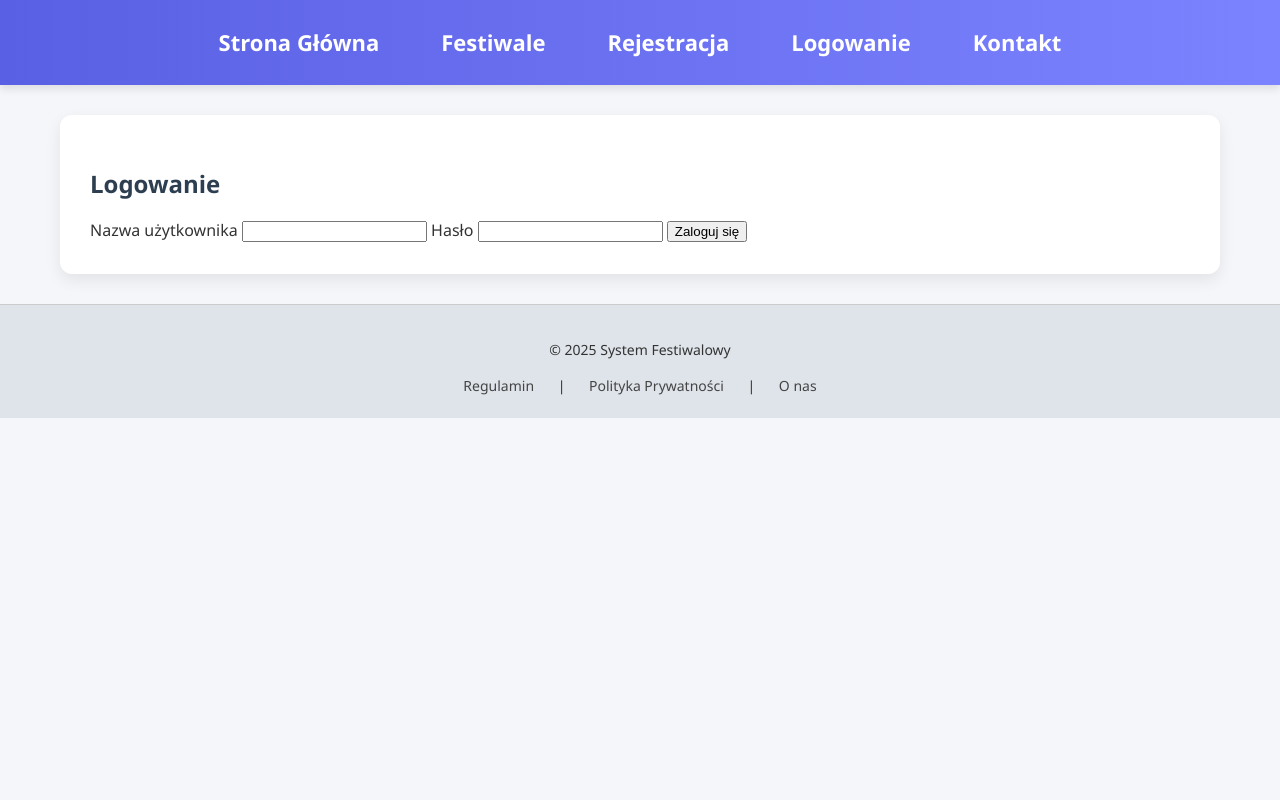
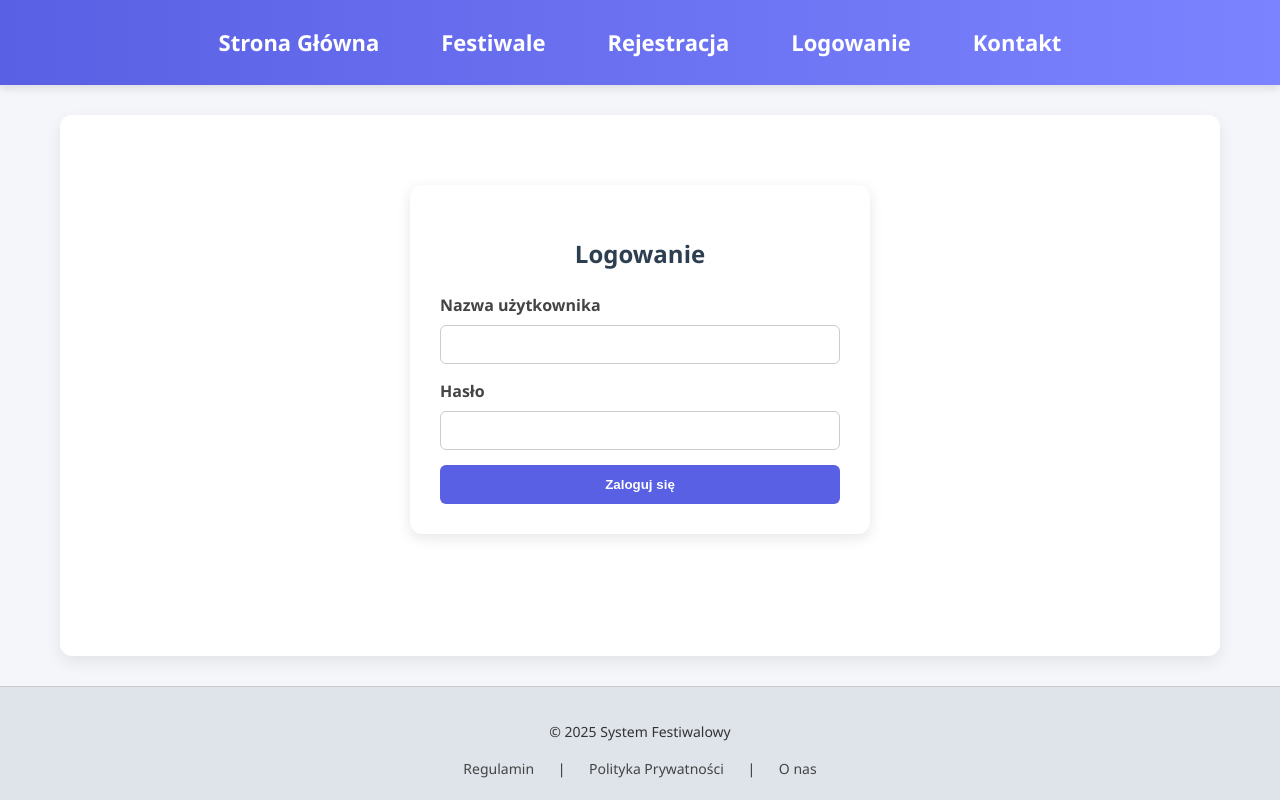
Before and after one commit to GGTeacherOP/Festiwal_Godzwon_Latawiec, a PHP site: page /logowanie.html in a window 1280 px wide. Run offline with PHP 8.4, Linux system fonts and the light colour scheme.

Commit message:
dorobeinie styli do rejestracji oraz logowania i poprawienie paru innych rzeczy

```diff
--- a/Style.css
+++ b/Style.css
@@ -6,7 +6,7 @@ body {
     line-height: 1.6;
     height: 100%;
 }
-
+/*ladnie ogarnia stopke na dol strony*/
 .wrapper {
     min-height: 100vh;
     display: flex;
@@ -40,7 +40,6 @@ nav ul li a {
     font-weight: bold;
     padding: 10px 16px;
     border-radius: 8px;
-    transition: background-color 0.3s, color 0.3s, transform 0.2s;
 }
 
 nav ul li a:hover {
@@ -72,7 +71,6 @@ h1, h2 {
 ul {
     padding-left: 25px;
 }
-
 footer {
     background-color: #dfe4ea;
     text-align: center;
@@ -88,10 +86,59 @@ footer a {
     margin: 0 8px;
     padding: 6px 12px;
     border-radius: 6px;
-    transition: background-color 0.3s, color 0.3s;
 }
 
 footer a:hover {
     background-color: rgba(0, 0, 0, 0.05);
     color: #7c2ae8;
 }
+
+/* dla formularza rejestracji oraz logowania*/
+.form-container {
+    max-width: 400px;
+    margin: 40px auto;
+    padding: 30px;
+    background-color: white;
+    border-radius: 12px;
+    box-shadow: 0 4px 14px rgba(0, 0, 0, 0.1);
+}
+
+.form-container h2 {
+    text-align: center;
+    color: #2c3e50;
+    margin-bottom: 20px;
+}
+
+.form-container form {
+    display: flex;
+    flex-direction: column;
+}
+
+.form-container label {
+    margin-bottom: 6px;
+    font-weight: bold;
+    color: #444;
+}
+
+
+.form-container input {
+    padding: 10px;
+    border: 1px solid #ccc;
+    border-radius: 6px;
+    margin-bottom: 15px;
+    font-size: 15px;
+}
+
+.form-container button {
+    padding: 12px;
+    background-color: #5a60e3;
+    color: white;
+    border: none;
+    border-radius: 6px;
+    font-weight: bold;
+    cursor: pointer;
+}
+
+.form-container button:hover {
+    background-color: #4348c1;
+}
--- a/index.html
+++ b/index.html
@@ -13,7 +13,7 @@
                 <ul>
                     <li><a href="index.html">Strona Główna</a></li>
                     <li><a href="festiwale.html">Festiwale</a></li>
-                    <li><a href="rejestracja.html">Rejestracja</a></li>
+                    <li><a href="rejestracje.html">Rejestracja</a></li>
                     <li><a href="logowanie.html">Logowanie</a></li>
                     <li><a href="kontakt.html">Kontakt</a></li>
                 </ul>
@@ -24,7 +24,9 @@
                 <h1>Witamy w Systemie Festiwalowym</h1>
                 <p>Organizuj i uczestnicz w najlepszych wydarzeniach! Przeglądaj festiwale, zapisuj się i zarządzaj swoim kontem.</p>
             </section>
-
+             <section class="cytaty">
+                <!-- cytaty ktore sie przemieniaja (zamiast podstrony)-->
+             </section>
             <section>
                 <h2>Nadchodzące festiwale</h2>
                 <ul>
--- a/kontakt.html
+++ b/kontakt.html
@@ -12,7 +12,7 @@
             <ul>
                 <li><a href="index.html">Strona Główna</a></li>
                 <li><a href="festiwale.html">Festiwale</a></li>
-                <li><a href="rejestracja.html">Rejestracja</a></li>
+                <li><a href="rejestracje.html">Rejestracja</a></li>
                 <li><a href="logowanie.html">Logowanie</a></li>
                 <li><a href="kontakt.html">Kontakt</a></li>
             </ul>
--- a/logowanie.html
+++ b/logowanie.html
@@ -7,12 +7,13 @@
     <link rel="stylesheet" href="Style.css">
 </head>
 <body>
+    <div class="wrapper">
         <header>
             <nav>
                 <ul>
                     <li><a href="index.html">Strona Główna</a></li>
                     <li><a href="festiwale.html">Festiwale</a></li>
-                <li><a href="rejestracja.html">Rejestracja</a></li>
+                    <li><a href="rejestracje.html">Rejestracja</a></li>
                     <li><a href="logowanie.html">Logowanie</a></li>
                     <li><a href="kontakt.html">Kontakt</a></li>
                 </ul>
@@ -39,5 +40,6 @@
             <a href="#">Polityka Prywatności</a> |
             <a href="o-nas.html">O nas</a>
         </footer>
+    </div>
 </body>
 </html>
--- a/o-nas.html
+++ b/o-nas.html
@@ -12,7 +12,7 @@
             <ul>
                 <li><a href="index.html">Strona Główna</a></li>
                 <li><a href="festiwale.html">Festiwale</a></li>
-                <li><a href="rejestracja.html">Rejestracja</a></li>
+                <li><a href="rejestracje.html">Rejestracja</a></li>
                 <li><a href="logowanie.html">Logowanie</a></li>
                 <li><a href="kontakt.html">Kontakt</a></li>
             </ul>
--- a/rejestracje.html
+++ b/rejestracje.html
@@ -7,12 +7,13 @@
     <link rel="stylesheet" href="Style.css">
 </head>
 <body>
+    <div class="wrapper">
         <header>
             <nav>
                 <ul>
                     <li><a href="index.html">Strona Główna</a></li>
                     <li><a href="festiwale.html">Festiwale</a></li>
-                <li><a href="rejestracja.html">Rejestracja</a></li>
+                    <li><a href="rejestracje.html">Rejestracja</a></li>
                     <li><a href="logowanie.html">Logowanie</a></li>
                     <li><a href="kontakt.html">Kontakt</a></li>
                 </ul>
@@ -42,5 +43,6 @@
             <a href="#">Polityka Prywatności</a> |
             <a href="o-nas.html">O nas</a>
         </footer>
+    </div>
 </body>
 </html>
```
Also changed, not shown: login.php (added), register.php (added). Lines whose indentation alone changed are shown as unchanged.
